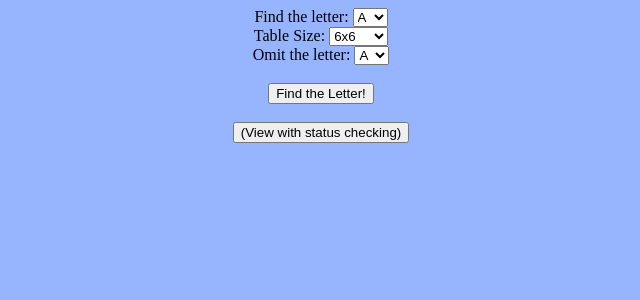
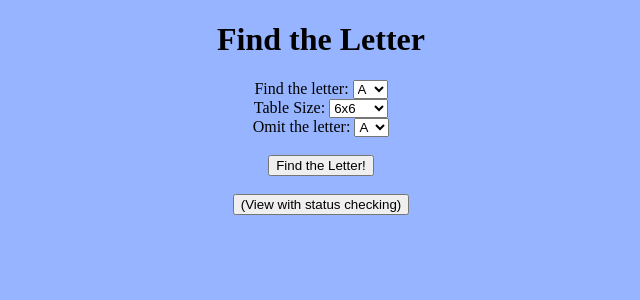
Before and after one commit to nevayeh/cst336, a PHP site: page /practice/practice-midterm-with-luis/index.php in a window 1280 px wide. Shown: the top 300 px of the page, without its empty margins (319-959 px from the left). Run offline with PHP 8.4, Linux system fonts and the light colour scheme.

Commit message:
fixed some spacing with practice midterm (letter search)

```diff
--- a/practice/practice-midterm-with-luis/css/styles.css
+++ b/practice/practice-midterm-with-luis/css/styles.css
@@ -17,7 +17,7 @@ table
 table, td
 {
     border: 1px solid black;
-    padding: 20px 60px;
+    padding: 20px 40px;
     background-color: white;
     /*padding: 20px 30px;*/
 }
--- a/practice/practice-midterm-with-luis/inc/functions.php
+++ b/practice/practice-midterm-with-luis/inc/functions.php
@@ -103,6 +103,7 @@ function displayTable($tableSize, $find, $omit, $viewType)
     }
 
     echo "</table>";
+    echo "<br/><br/>";
 }
 
 function getRandomNumber(&$found, $find, $omit, $tableCounter, $tableTotalSize)
--- a/practice/practice-midterm-with-luis/index.php
+++ b/practice/practice-midterm-with-luis/index.php
@@ -7,10 +7,12 @@ include "./inc/functions.php";
 <!DOCTYPE html>
 <html>
     <head>
-        <title>Find The Letter</title>
+        <title>Letter Search</title>
         <link rel="stylesheet" type="text/css" href="css/styles.css">
     </head>
     <body>
+
+        <h1>Find the Letter</h1>
 
         <form method="post">
 
```
